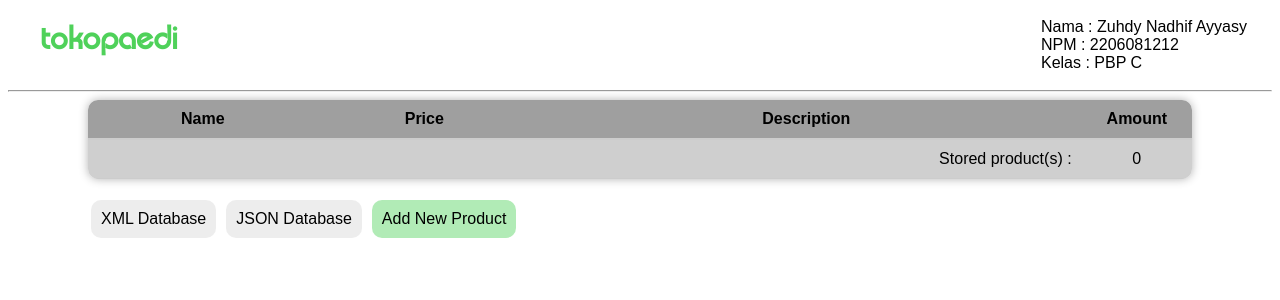
After one commit to zuhdynadhif/tokopaedi, a Django app: page / in a window 1280 px wide. The commit adds this page. Shown: the top 300 px of the page. Run offline with Django 4.2, Linux system fonts and the light colour scheme; data that the repository does not hold is empty.

Commit message:
Tugas #03 : Menyelesaikan ketentuan primer, dan styling CSS

```diff
--- a/main/models.py
+++ b/main/models.py
@@ -8,5 +8,5 @@ from django.db import models
 class Product(models.Model):
     name = models.CharField(max_length=255)
     price = models.IntegerField()
+    description = models.TextField()
     amount = models.IntegerField()
-    description = models.TextField()
--- a/main/templates/main/main.html
+++ b/main/templates/main/main.html
@@ -1,19 +1,37 @@
-<!DOCTYPE html>
-<html>
-    <head>
-        <title>PBP Tokopaedi - toko menjual barang-barang langka sekali</title>
-        <link rel = "icon" href = "https://th.bing.com/th/id/R.b71216d70f75db6cf218bb1949bacf76?rik=XD%2b1fFeULVAeog&riu=http%3a%2f%2fwww.redherring.com%2fwp-content%2fuploads%2f2017%2f08%2fhires-toped-tokopedia-mascot-new.png&ehk=ehuhozFf1actmsBylOE9Nq4%2f6Srv50hDM03qB56YHiQ%3d&risl=&pid=ImgRaw&r=0" type="image/x-icon">
-        <link rel="stylesheet" href="CSS/styles.css">
-    </head>
-    <body>
-        <div class="header">
-            <ul>
-                <h1 class="tokopaedi">tokopaedi</h1>
-            </ul>
-        </div>
-        <h3>Name: {{ name }}</h3>
-        <h3>Price: {{ price }}</h3>
-        <h3>Amount: {{ amount }}</h3>
-        <h3>Description: {{ description }}</h3>
-    </body>
-</html>
+{% extends 'base.html' %}
+{% block meta %}
+    <title>Tokopaedi - Safely store your inventory</title>
+{% endblock meta %}
+{% block content %}
+    <div class="card">
+        <table class="products_view">
+            <tr>
+                <th style="text-align: center;">Name</th>
+                <th style="text-align: center;">Price</th>
+                <th style="text-align: center;">Description</th>
+                <th style="text-align: center; width: 10%;">Amount</th>
+            </tr>
+            {% for product in products %}
+            <tr class="product">
+                <td>{{product.name}}</td>
+                <td>Rp.{{product.price}}</td>
+                <td>{{product.description}}</td>
+                <td class="amount">{{product.amount}}</td>
+            </tr>
+            {% endfor %}
+            <tr>
+                <td></td>
+                <td></td>
+                <td class="total_amount">Stored product(s) :</td>
+                <td class="amount">{{ total_amount }}</td>
+            </tr>
+        </table>
+    </div>
+    <div class="database">
+        <ul>
+            <li><a href="/xml/">XML Database</a></li>
+            <li><a href="/json/">JSON Database</a></li>
+            <li><a href="{% url 'main:create_product' %}" class="add_product">Add New Product</a></li>
+        </ul>
+    </div>
+{% endblock content %}
--- a/main/urls.py
+++ b/main/urls.py
@@ -1,10 +1,16 @@
 from django.urls import path
-from main.views import show_main
+from main import views
 
 # tugas 2: menjadikan main sebagai app
 app_name = 'main'
 
 # url untuk mengakses app main
 urlpatterns = [
-    path('', show_main, name='show_main'),
+    path('create-product', views.create_product, name='create_product'),
+    path('html', views.show_html, name='show_html'),
+    path('xml/', views.show_xml, name='show_xml'),
+    path('json/', views.show_json, name='show_json'),
+    path('xml/<int:id>/', views.show_xml_by_id, name='show_xml_by_id'),
+    path('json/<int:id>/', views.show_json_by_id, name='show_json_by_id'),
+    path('', views.show_main, name='show_main'),
 ]
--- a/main/views.py
+++ b/main/views.py
@@ -3,13 +3,46 @@ from django.shortcuts import render
 # Create your views here.
 
 from django.shortcuts import render
+from django.http import HttpResponseRedirect, HttpResponse
+from django.urls import reverse
+from django.core import serializers
+from main.models import Product
+from main.forms import ProductForm
 
 # tugas 2: function untuk show app main
 def show_main(request):
+    products = Product.objects.all()
     context = {
-        'name': 'Kursi Gaming',
-        'price' : '2000000',
-        'amount' : '1',
-        'description' : 'Kursi Gaming dengan desain menyerupai mobil sport akan meningkatkan kemampuan coding anda sebanyak 250%'
+        'products' : products,
+        'total_amount' : sum(product.amount for product in products)
     }
     return render(request, "main/main.html", context)
+
+def create_product(request):
+    form = ProductForm(request.POST or None)
+
+    if form.is_valid() and request.method == 'POST':
+        form.save()
+        return HttpResponseRedirect(reverse('main:show_main'))
+    context = {'form': form}
+    return render(request, 'main/create_product.html', context)
+
+def show_html(request):
+    data = Product.objects.all()
+    return HttpResponse(data)
+
+def show_xml(request):
+    data = Product.objects.all()
+    return HttpResponse(serializers.serialize("xml", data), content_type="application/xml")
+
+def show_xml_by_id(request, id):
+    data = Product.objects.filter(pk=id)
+    return HttpResponse(serializers.serialize("xml", data), content_type="application/xml")
+
+def show_json(request):
+    data = Product.objects.all()
+    return HttpResponse(serializers.serialize("json", data), content_type="application/json")
+
+def show_json_by_id(request, id):
+    data = Product.objects.filter(pk=id)
+    return HttpResponse(serializers.serialize("json", data), content_type="application/json")
--- /dev/null
+++ b/static/css/styles.css
@@ -0,0 +1,125 @@
+@font-face {
+    font-family: mandala;
+    src: url('/static/fonts/Mandala.ttf.woff') format('truetype');
+}
+
+*{
+    font-family: Arial, Helvetica, sans-serif;
+}
+
+.header {
+    padding: 0px 10px 0px;
+    border-radius: 10px;
+}
+.header ul{
+    border-radius: 10px;
+    color: #000000;
+    display: flex;
+    flex-direction: row;
+    justify-content: space-between;
+    list-style: none;
+    margin: 5px;
+    overflow: hidden;
+    padding: 10px;
+}
+.tokopaedi {
+    border-radius: 10px;
+    color: #4fd15a;
+    font-family: mandala;
+    font-size: xx-large;
+    overflow: hidden;
+    padding: 7px;
+    text-decoration: none;
+}
+.tokopaedi:hover {
+    background-color: #ffffff;
+    outline: 1px solid #555555;
+}
+
+
+
+.card {
+    padding: 0px 80px 0px;
+}
+.products_view {
+    width: 100%;
+    border-collapse: collapse;
+    box-shadow: 0px 0px 10px rgba(0, 0, 0, 0.3);
+    border-radius: 10px;
+    overflow: hidden;
+}
+
+/* Style the table header */
+.products_view th {
+    background-color: #9f9f9f;
+    color: #000000;
+    font-weight: bold;
+    padding: 10px;
+    text-align: left;
+    border-bottom: 2px solid #ccc;
+}
+.products_view td.total_amount {
+    text-align: right;
+}
+.products_view td.amount {
+    text-align: center;
+}
+/* Style alternating rows for better readability */
+.products_view tr:nth-child(odd) {
+    background-color: #f4f4f4;
+}
+.products_view tr:last-child {
+    background-color: #cfcfcf;
+}
+/* Style table cells */
+.products_view td {
+    padding: 10px;
+    border-bottom: 1px solid #ccc;
+}
+/* Add hover effect for better interaction */
+.products_view tr.product:hover {
+    background-color: #e5e5e5;
+}
+
+
+.database {
+    padding: 0px 38px 0px;
+}
+.database ul {
+    list-style: none;
+}
+.database a {
+    background-color: #dfdfdf90;
+    background-clip: padding-box;
+    border-radius: 10px;
+    color: #000000;
+    display: block;
+    float: left;
+    overflow: hidden;
+    padding: 10px;
+    margin: 5px;
+    text-decoration: none;
+}
+.database a:hover {
+    background-color: #dfdfdf;
+    border-radius: 10px;
+    overflow: hidden;
+    outline: 1px solid #444444;
+}
+.database a.add_product {
+    background-color: #4fd15a70;
+}
+.database a.add_product:hover {
+    background-color: #4fd15a90;
+    outline: 1px solid #444444;
+}
+
+.add_product_body {
+    border-collapse: collapse;
+    border-radius: 10px;
+    box-shadow: 0px 0px 10px rgba(0, 0, 0, 0.3);
+    margin: 0px 80px 0px 80px;
+    overflow: hidden;
+    padding: 0px 10px 10px;
+    width: 70%;
+}
--- /dev/null
+++ b/templates/base.html
@@ -0,0 +1,35 @@
+{% load static %}
+<!DOCTYPE html>
+<html>
+    <head>
+        <link rel = "icon" href = "{% static 'images/logo_toko.png' %}">
+        <link rel="stylesheet" type="text/css" href="{% static 'css/styles.css' %}">
+        <meta charset="UTF-8">
+        <meta
+            name="viewport"
+            content="width=device-width, initial-scale=1.0"
+        />
+        {% block meta %}
+        {% endblock meta %}
+    </head>
+
+    <body>
+        <div class="header">
+            <ul>
+                <li>
+                    <span><b><a href="/" class="tokopaedi">tokopaedi</a></b></span>
+                </li>
+                <li>
+                    <span>
+                        Nama    : Zuhdy Nadhif Ayyasy<br>
+                        NPM     : 2206081212<br>
+                        Kelas   : PBP C
+                    </span>
+                </li>
+            </ul>
+        </div>
+        <hr>
+        {% block content %}
+        {% endblock content %}
+    </body>
+</html>
--- a/tokopaedi/settings.py
+++ b/tokopaedi/settings.py
@@ -55,7 +55,7 @@ ROOT_URLCONF = 'tokopaedi.urls'
 TEMPLATES = [
     {
         'BACKEND': 'django.template.backends.django.DjangoTemplates',
-        'DIRS': [],
+        'DIRS': [BASE_DIR / 'templates'],
         'APP_DIRS': True,
         'OPTIONS': {
             'context_processors': [
@@ -118,6 +118,10 @@ USE_TZ = True
 
 STATIC_URL = 'static/'
 
+STATICFILES_DIRS = [
+    BASE_DIR / "static",
+]
+
 # Default primary key field type
 # https://docs.djangoproject.com/en/4.2/ref/settings/#default-auto-field
 
--- a/tokopaedi/urls.py
+++ b/tokopaedi/urls.py
@@ -20,5 +20,5 @@ from django.urls import path, include
 urlpatterns = [
     path('admin/', admin.site.urls),
     # tugas 2: url agar tokopaedi bisa mengakses app main
-    path('main/', include('main.urls')),
+    path('', include('main.urls')),
 ]
```
Also changed, not shown: main/forms.py (added, +7 -0 lines), main/templates/main/CSS/styles.css (deleted, +0 -10 lines), main/templates/main/create_product.html (added, +26 -0 lines), README.md, main/templates/main/mandala.ttf (deleted), static/fonts/Mandala.ttf.woff (added), static/images/logo_toko.png (renamed from main/templates/images/logo_toko.png).
